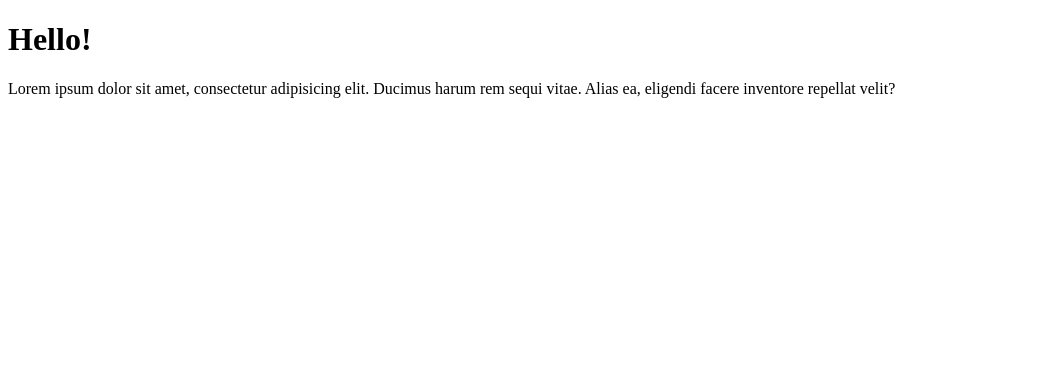
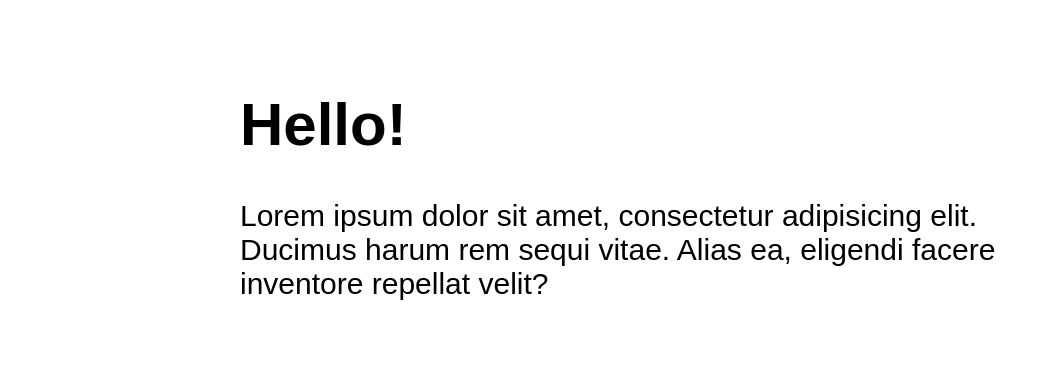
Before and after one commit to Lekso4ka/my-first-app, a plain HTML site: page index.html in a window 1280 px wide. Shown: the whole page, without its empty margins (0-1049 px from the left). Drawn offline with Linux system fonts and the light colour scheme.

Commit message:
Добавлены стили

```diff
--- a/index.html
+++ b/index.html
@@ -3,6 +3,7 @@
 <head>
     <meta charset="UTF-8">
     <title>Title</title>
+    <link rel="stylesheet" href="style.css">
 </head>
 <body>
     <h1>Hello!</h1>
--- /dev/null
+++ b/style.css
@@ -0,0 +1,7 @@
+body {
+    margin: 0 auto;
+    padding: 50px;
+    width: 800px;
+    font-family: sans-serif;
+    font-size: 30px;
+}
```
